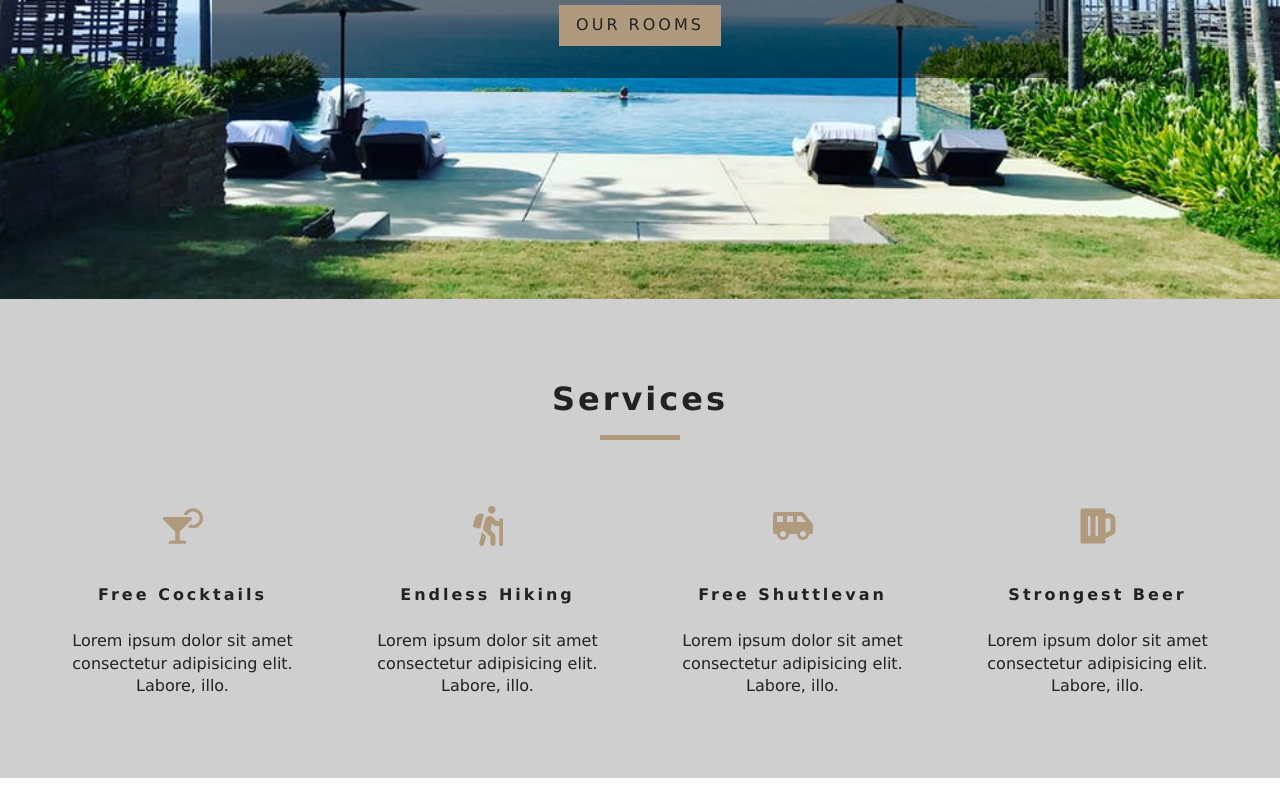
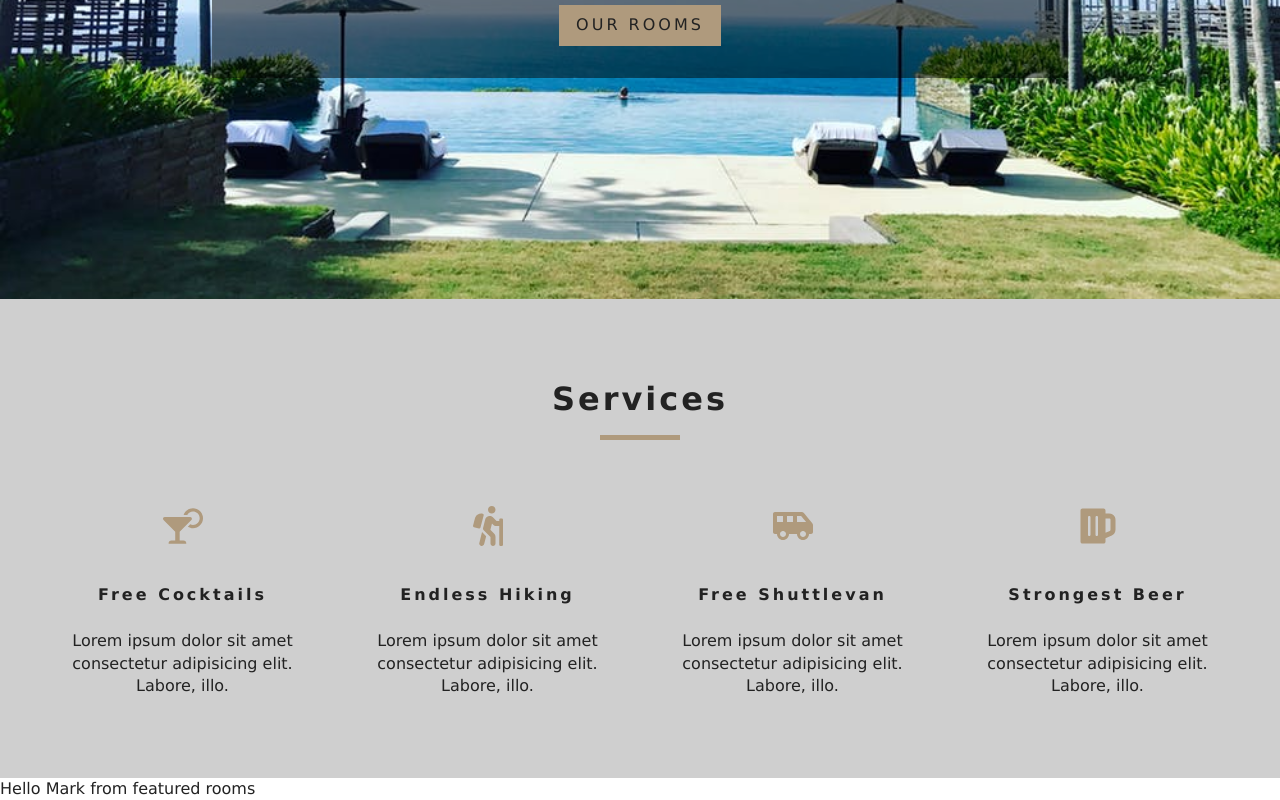
Before and after one commit to mb2o/react-beach-resort, a React (Create React App) app: page / in a window 1280 px wide. Shown: the part 501-1301 px from the top of the page. Before the commit the page ends 1279 px from the top, so only its background shows below. Built offline with nearby package versions, Linux system fonts and the light colour scheme.

Commit message:
Context Api Setup

```diff
--- /dev/null
+++ b/src/components/Featured.js
@@ -0,0 +1,16 @@
+import React, { Component } from 'react';
+import { RoomContext } from '../context';
+
+export default class Featured extends Component {
+  static contextType = RoomContext;
+
+  render() {
+    const { greeting, name } = this.context;
+
+    return (
+      <div>
+        {greeting} {name} from featured rooms
+      </div>
+    );
+  }
+}
--- /dev/null
+++ b/src/context.js
@@ -0,0 +1,22 @@
+import React, { Component } from 'react';
+
+const RoomContext = React.createContext();
+
+class RoomProvider extends Component {
+  state = {
+    greeting: 'Hello',
+    name: 'Mark'
+  };
+
+  render() {
+    return (
+      <RoomContext.Provider value={{ ...this.state }}>
+        {this.props.children}
+      </RoomContext.Provider>
+    );
+  }
+}
+
+const RoomConsumer = RoomContext.Consumer;
+
+export { RoomProvider, RoomConsumer, RoomContext };
--- a/src/index.js
+++ b/src/index.js
@@ -3,12 +3,15 @@
 import { BrowserRouter as Router } from 'react-router-dom';
 
 import App from './App';
+import { RoomProvider } from './context';
 import * as serviceWorker from './serviceWorker';
 
 ReactDOM.render(
-  <Router>
-    <App />
-  </Router>,
+  <RoomProvider>
+    <Router>
+      <App />
+    </Router>
+  </RoomProvider>,
   document.getElementById('root')
 );
 
--- a/src/pages/Home.js
+++ b/src/pages/Home.js
@@ -3,6 +3,7 @@
 import Banner from '../components/Banner';
 import Hero from '../components/Hero';
 import Services from '../components/Services';
+import Featured from '../components/Featured';
 
 const Home = () => {
   return (
@@ -17,6 +18,7 @@
         </Banner>
       </Hero>
       <Services />
+      <Featured />
     </Fragment>
   );
 };
```
